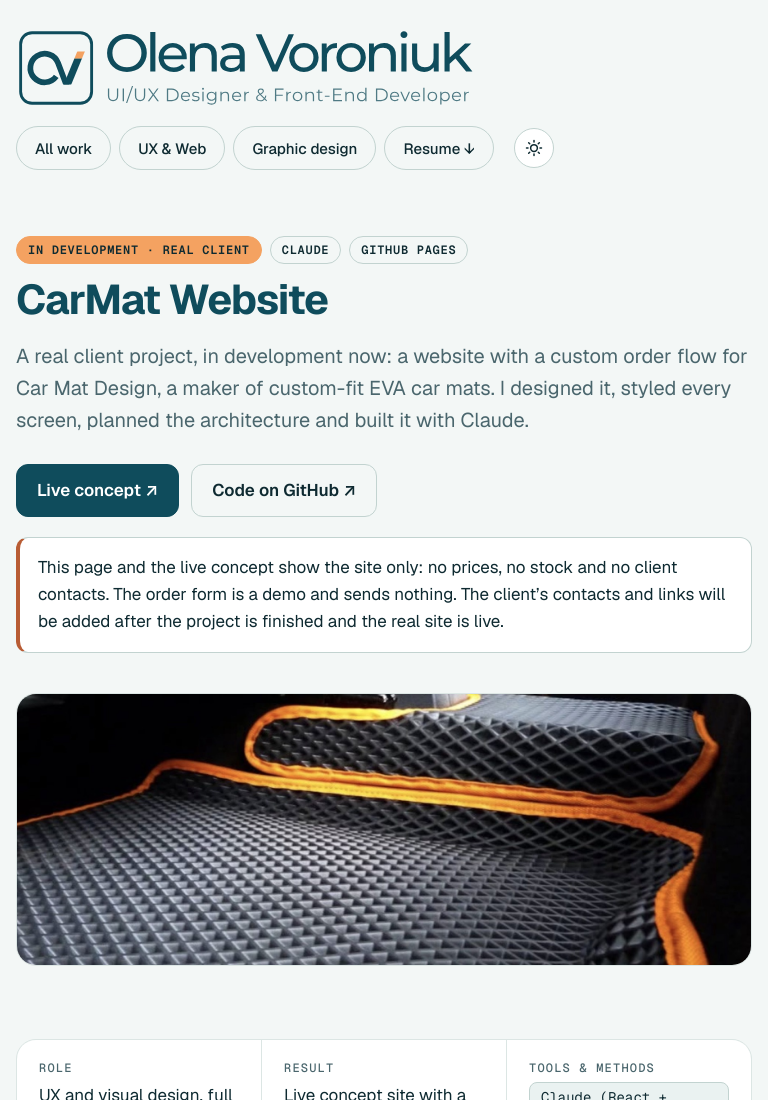
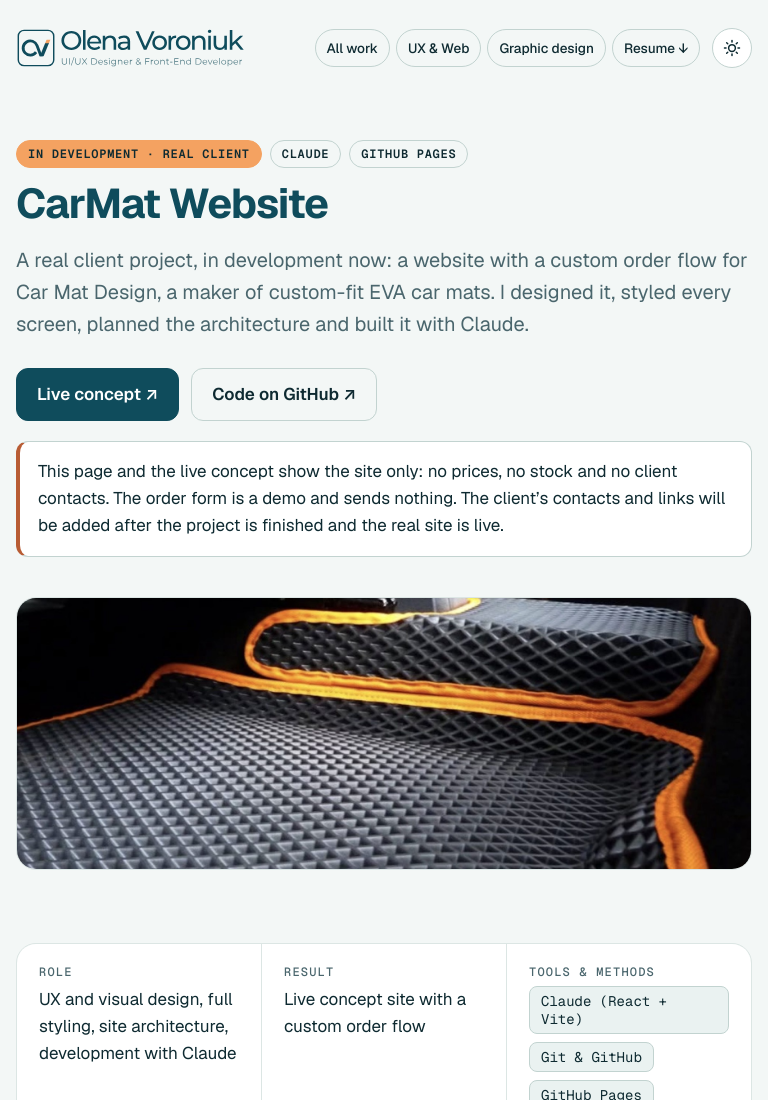
Before and after one commit to olena-v/olena-v.github.io, a plain HTML site: page work/carmat.html in a window 768 px wide. Shown: the top 1100 px of the page. Drawn offline with nearby package versions, Linux system fonts and the light colour scheme.

Commit message:
Logo and menu on one line from tablet width up
Co-Authored-By: Claude Opus 5.5 <noreply@anthropic.com>

```diff
--- a/css/style.css
+++ b/css/style.css
@@ -288,3 +288,12 @@ pre.code code{background:none;border:0;padding:0;font-size:14px;overflow-wrap:no
   .top nav{gap:4px;justify-content:space-between;flex-wrap:nowrap}
   .top nav a{font-size:12.5px;padding:6px 8px;min-height:36px;white-space:nowrap;border-width:1px}
 }
+
+/* Logo left and menu right stay on one line on tablets and laptops */
+@media (min-width:561px) and (max-width:1180px){
+  .brand img.full{width:clamp(190px,30vw,552px)}
+  .top nav{gap:6px}
+  .top nav a{font-size:13.5px;padding:6px 11px;min-height:38px}
+  .top .end{gap:12px}
+}
+@media (min-width:701px){.top{flex-wrap:nowrap}.top .end{flex:none}.top nav{flex-wrap:nowrap}}
--- a/work/carmat.html
+++ b/work/carmat.html
@@ -13,7 +13,7 @@
 <link rel="preconnect" href="https://fonts.googleapis.com">
 <link rel="preconnect" href="https://fonts.gstatic.com" crossorigin>
 <link rel="stylesheet" href="https://fonts.googleapis.com/css2?family=Geist:wght@400;500;600;700&family=Geist+Mono:wght@400;500;600&display=swap">
-<link rel="stylesheet" href="../css/style.css?v=20261112x">
+<link rel="stylesheet" href="../css/style.css?v=20261112y">
 </head>
 <body>
 <a class="skip" href="#main">Skip to content</a>
```
Also changed, not shown: index.html (+1 -1 lines), work/cooking-community.html (+1 -1 lines), work/illustration.html (+1 -1 lines), work/maker-space.html (+1 -1 lines), work/safearea.html (+1 -1 lines).
